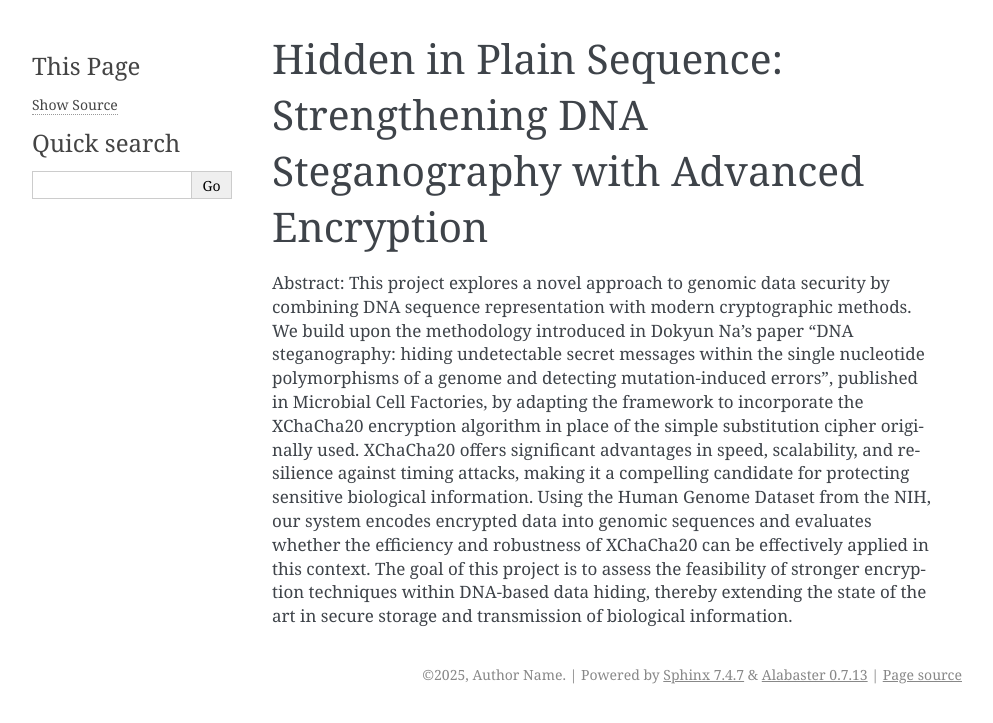
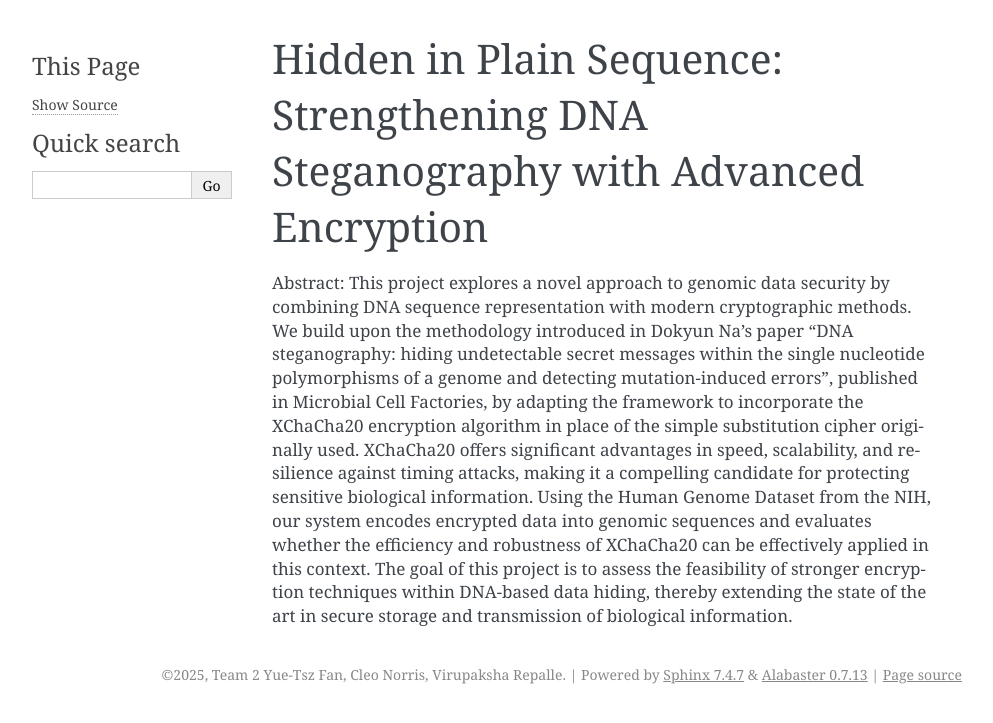
Before and after one commit to cleonorris02/cse6010-project, a Sphinx documentation site: the page built from docs/index.rst, in a window 1280 px wide. Shown: the top 723 px of the page, without its empty margins (148-1141 px from the left). Built offline with Sphinx 7.4.7, drawn with Linux system fonts in a browser that asks for light colours.

Commit message:
Update author information in conf.py

```diff
--- a/docs/conf.py
+++ b/docs/conf.py
@@ -4,7 +4,7 @@
 import datetime
 
 project = "CSE 6010"
-author = "Author Name"
+author = "Team 2 Yue-Tsz Fan, Cleo Norris, Virupaksha Repalle"
 copyright = f"{datetime.date.today().year}, {author}"
 
 extensions = [
```
